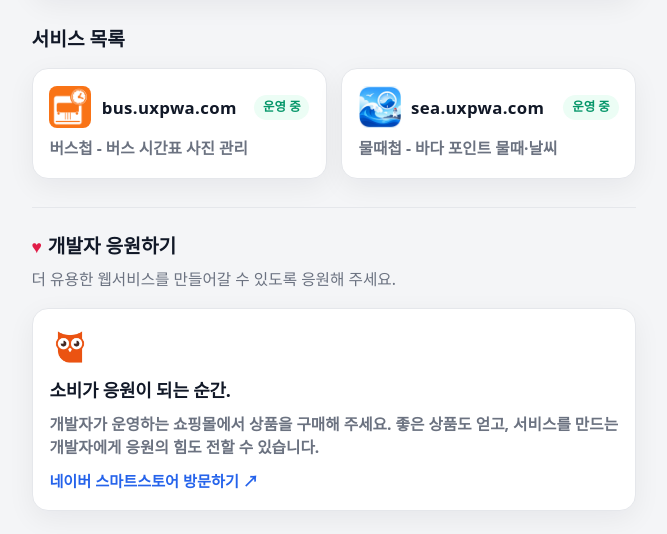
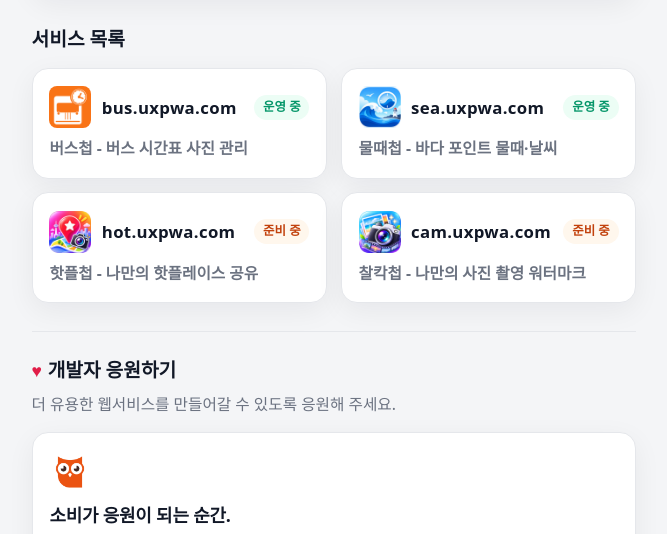
Before and after one commit to ryu11kr/home, a website with bundled scripts: page index.html in a window 1280 px wide. Shown: the part 246-780 px from the top of the page, without its empty margins (306-973 px from the left). Built offline with nearby package versions, Linux system fonts and the light colour scheme.

Commit message:
서비스라인업 업데이트

```diff
--- a/deploy-version.js
+++ b/deploy-version.js
@@ -1 +1 @@
-window.HOME_DEPLOY_VERSION={"build":24,"cacheName":"uxpwa-home-24","label":"빌드 24","updatedAt":"2026-11-23T08:00:59.2639097Z"};
+window.HOME_DEPLOY_VERSION={"build":33,"cacheName":"uxpwa-home-33","label":"빌드 33","updatedAt":"2026-11-24T10:54:36.9118304Z"};
--- a/index.html
+++ b/index.html
@@ -216,6 +216,58 @@
                 <span class="service-desc">물때첩 - 바다 포인트 물때·날씨</span>
               </a>
             </li>
+            <li>
+              <a
+                class="service-card"
+                href="https://hot.uxpwa.com/"
+                target="_blank"
+                rel="noopener noreferrer"
+              >
+                <span class="service-head">
+                  <span class="service-head-main">
+                    <span class="service-icon" aria-hidden="true">
+                      <img
+                        src="./icons/hot-192.png"
+                        alt=""
+                        width="42"
+                        height="42"
+                        loading="lazy"
+                        decoding="async"
+                      />
+                    </span>
+                    <span class="service-url">hot.uxpwa.com</span>
+                  </span>
+                  <span class="badge badge-soon">준비 중</span>
+                </span>
+                <span class="service-desc">핫플첩 - 나만의 핫플레이스 공유</span>
+              </a>
+            </li>
+            <li>
+              <a
+                class="service-card"
+                href="https://cam.uxpwa.com/"
+                target="_blank"
+                rel="noopener noreferrer"
+              >
+                <span class="service-head">
+                  <span class="service-head-main">
+                    <span class="service-icon" aria-hidden="true">
+                      <img
+                        src="./icons/cam-192.png"
+                        alt=""
+                        width="42"
+                        height="42"
+                        loading="lazy"
+                        decoding="async"
+                      />
+                    </span>
+                    <span class="service-url">cam.uxpwa.com</span>
+                  </span>
+                  <span class="badge badge-soon">준비 중</span>
+                </span>
+                <span class="service-desc">찰칵첩 - 나만의 사진 촬영 워터마크</span>
+              </a>
+            </li>
           </ul>
         </section>
 
--- a/version.json
+++ b/version.json
@@ -1 +1 @@
-{"build":24,"cacheName":"uxpwa-home-24","label":"빌드 24","updatedAt":"2026-11-23T08:00:59.2639097Z"}
+{"build":33,"cacheName":"uxpwa-home-33","label":"빌드 33","updatedAt":"2026-11-24T10:54:36.9118304Z"}
```
Also changed, not shown: icons/cam-192.png (added), icons/hot-192.png (added).
